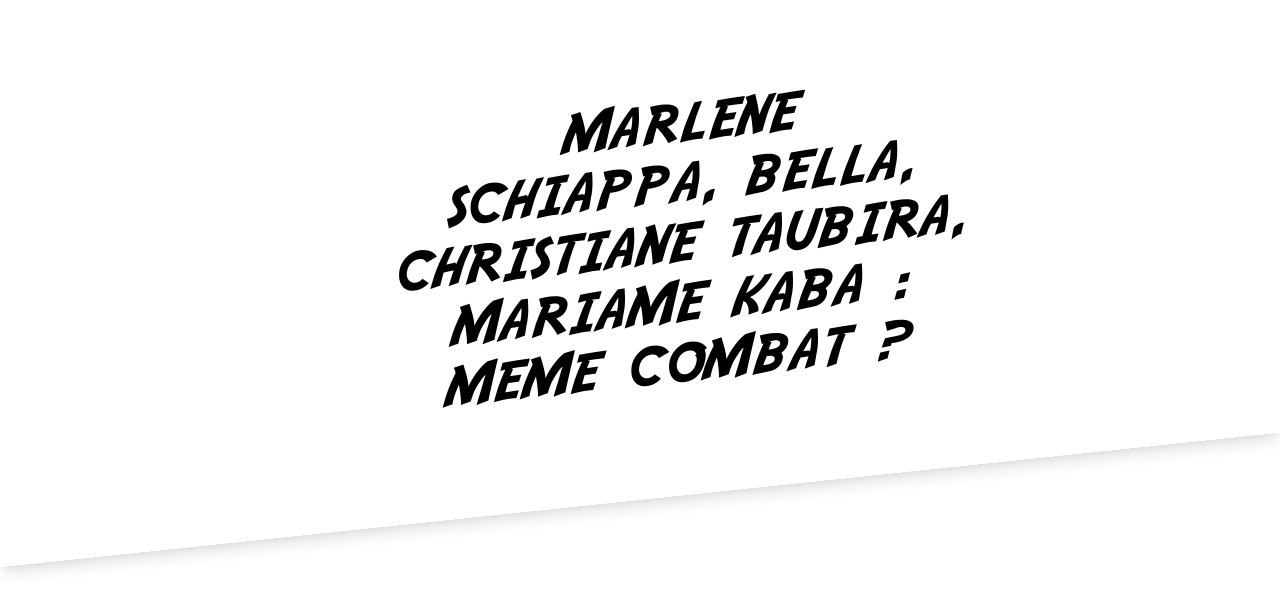
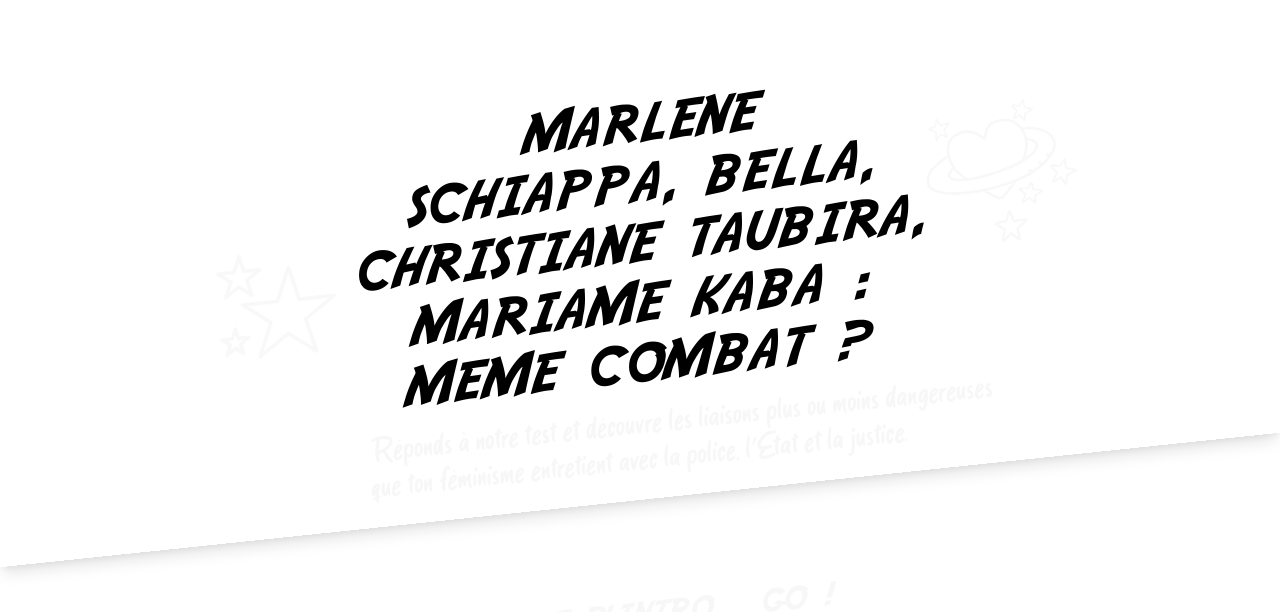
Before and after one commit to societe-ecran/Quiz-Textuelle, a React (Create React App) app: page / in a window 1280 px wide. Shown: the top 612 px of the page. Built offline with nearby package versions, Linux system fonts and the light colour scheme; no server answers.

Commit message:
chapeau + figures

```diff
--- a/src/App.css
+++ b/src/App.css
@@ -220,6 +220,10 @@
 
 
 @media (min-width: 640px) {
+  .planete {
+    width: 10em;
+    height: auto;
+  }
 
   .etoiles {
     width: 10em;
--- a/src/App.js
+++ b/src/App.js
@@ -29,14 +29,14 @@ function App() {
           opacity: [0, 1],
           duration: 400,
           easing: "easeOutExpo",
-          delay: 1400,
+          delay: 1200,
         })
         .add({
           targets: ".encore",
           opacity: [0, 1],
           easing: "easeInOutQuad",
           duration: 1600,
-          delay: 1600,
+          delay: 1400,
         })
         .add({
           targets: ".imageMove",
--- a/src/components/EndGame.jsx
+++ b/src/components/EndGame.jsx
@@ -6,7 +6,7 @@ import { Ellipsis } from "react-spinners-css";
 import { useHistory } from "react-router-dom";
 import pdf from "../images/guide.pdf";
 import Confetti from "react-dom-confetti";
-import figures from "./figures"
+
 // import useSound from "use-sound";
 // import applause from "../images/applause.mp3";
 
--- a/src/components/Question.jsx
+++ b/src/components/Question.jsx
@@ -11,7 +11,6 @@ function Question(props) {
     choice.push(symbole);
     choiceTable.push(symbole);
 
-    console.log(choiceTable);
   };
 
   var deleteChoice = (symbole) => {
@@ -19,7 +18,7 @@ function Question(props) {
     let indiceTable = choiceTable.indexOf(symbole);
     choice.splice(indice, 1);
     choiceTable.splice(indiceTable, 1);
-    console.log(choiceTable);
+
   };
 
   var souvenirParent = (symboleName) => {
--- a/src/components/ScoreCalcul.jsx
+++ b/src/components/ScoreCalcul.jsx
@@ -14,7 +14,7 @@ function ScoreCalcul() {
     //   { symbole: 'feuille', score:0 },
     //   { symbole: 'smile', score:0 },
     // ];
-    console.log(choiceTable)
+
     for (let i = 0; i < choiceTable.length; ++i) {
       switch (choiceTable[i]) {
         case "smile":
@@ -46,7 +46,6 @@ function ScoreCalcul() {
       return b.score - a.score ;
     });
 
-console.log("result", result)
 
     return    result
 }
--- a/src/components/Winner.jsx
+++ b/src/components/Winner.jsx
@@ -4,10 +4,6 @@ import WhoAreYouCopy from "./dataWhoAreYouCopy";
 import symboles from "./utils/symboles";
 import ScoreCalcul from "./ScoreCalcul";
 import "../App.css";
-import Carousel, {
-  slidesToShowPlugin,
-  //  arrowsPlugin
-} from "@brainhubeu/react-carousel";
 import "@brainhubeu/react-carousel/lib/style.css";
 import figures from "./figures";
 
@@ -143,7 +139,6 @@ function Winner() {
         </div>
       </div>
 
-      {/* version smartphone
 
       <div className=" md:hidden backdrop-opacity-0">
         <div class="container mx-auto mt-6  ">
@@ -164,12 +159,13 @@ function Winner() {
               <div className="w-full px-6 pb-6 text-md">{youAre[0].texte}</div>
               <div className="">
                 <div className="  px-6 font-bold text-center Bubblegum">
-                  Decouvres les autres figures du quiz.
+                Pour creuser, rien de mieux qu'une petite biblio. Le pdf
+                        du questionnaire est disponible plus bas.
                 </div>
                 <div className="text-center transform rotate-90">
                   <a
                     className="distro2 text-6xl pt-6  text-center got "
-                    href="#figures"
+                    href="#suite"
                   >
                     v
                   </a>
@@ -178,7 +174,7 @@ function Winner() {
             </div>
           </div>
         </div>
-      </div> */}
+      </div>
 
       <div id="figures" className=" mt-44 pt-24">
         {Figures}
--- a/src/components/figures.js
+++ b/src/components/figures.js
@@ -1,8 +1,6 @@
 import React from 'react'
 import WhoAreYou from "./dataWhoAreYou";
-import WhoAreYouCopy from "./dataWhoAreYouCopy";
 import symboles from "./utils/symboles";
-import ScoreCalcul from "./ScoreCalcul";
 import "../App.css";
 import Carousel, {
   slidesToShowPlugin,
```
